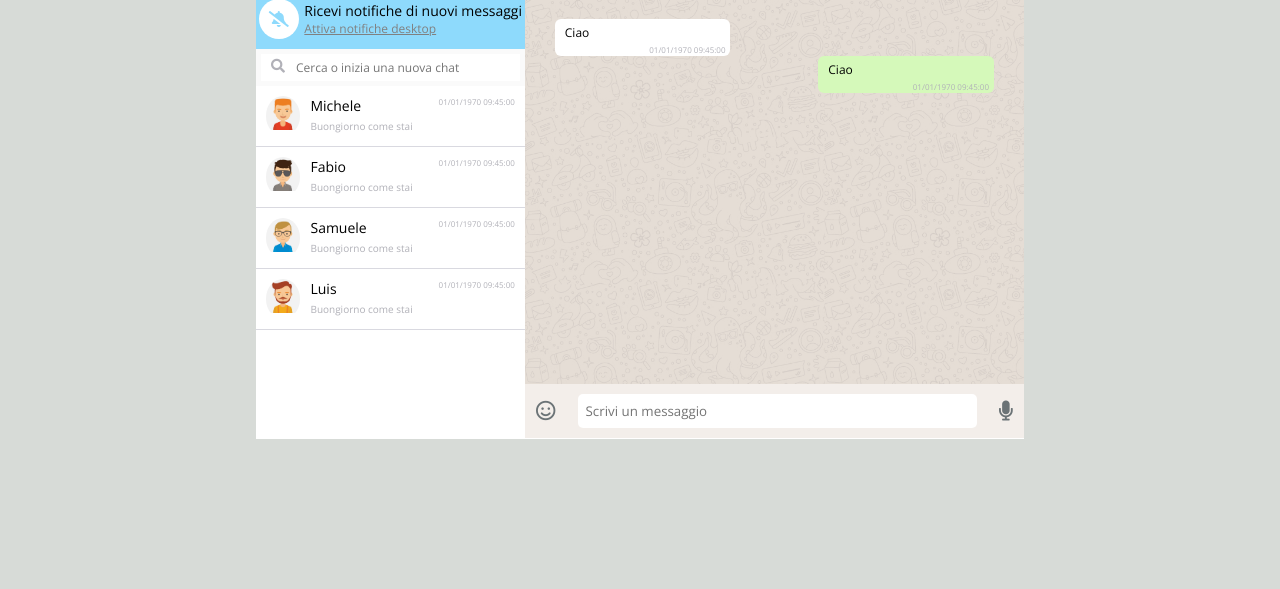
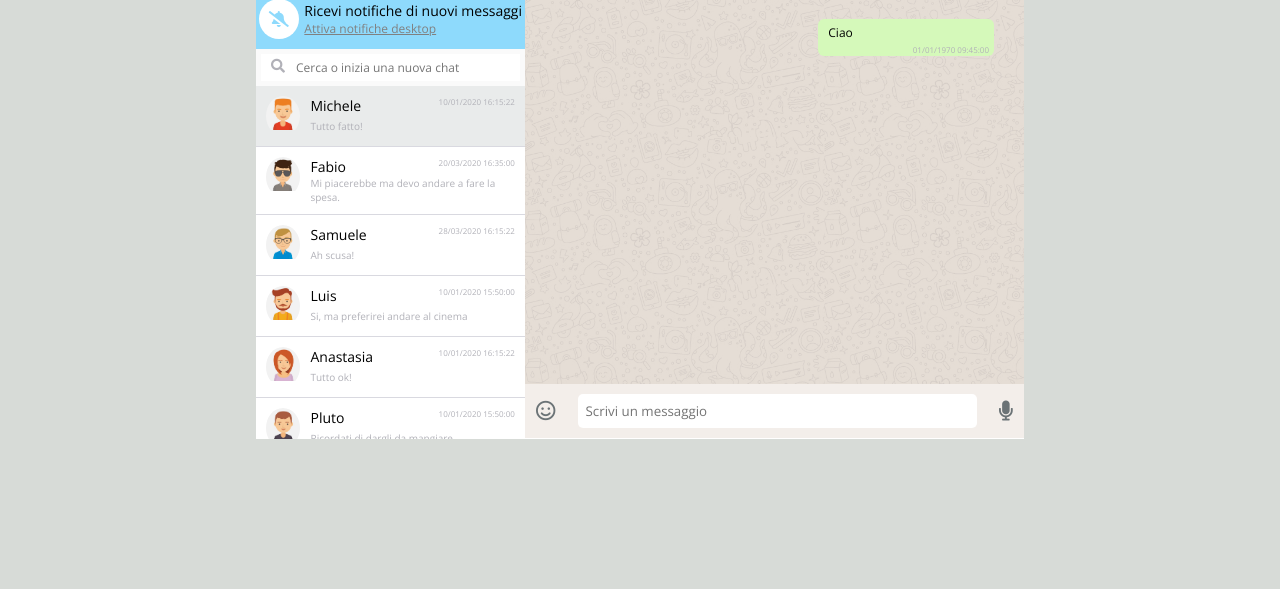
Before and after one commit to LucaQuacquarelli/vue-boolzapp, a plain HTML site: page index.html in a window 1280 px wide. Shown: the part 211-800 px from the top of the page. Drawn offline with nearby package versions, Linux system fonts and the light colour scheme.

Commit message:
Collegate chat al click

```diff
--- a/css/style.css
+++ b/css/style.css
@@ -160,6 +160,12 @@ header {
     display: flex;
     padding: 10px;
     border-bottom: 1px solid #d9d9e0;
+    cursor: pointer;
+}
+
+.contact-chat:hover,
+.contact-chat.active {
+    background-color: #e9ebeb;
 }
 
 .contact-chat .name-chat {
@@ -203,8 +209,7 @@ header {
     overflow-y: scroll;
 }
 
-.message-received .message,
-.message-sended .message {
+.messages .message {
     position: relative;
     width: 40%;
     padding: 5px 10px;
@@ -218,18 +223,18 @@ header {
     right: 5px;
 }
 
-.message-received .message {
+.messages.received .message {
     background-color: white;
 }
 
-.chat-text .message-sended {
+.chat-text .messages.sended {
     display: table;
     content: "";
     clear: both;
     width: 100%;
 }
 
-.message-sended .message {
+.messages.sended .message {
     float: right;
     background-color: #d5f9ba;
 }
--- a/index.html
+++ b/index.html
@@ -9,13 +9,14 @@
         <link rel="preconnect" href="https://fonts.gstatic.com">
         <link href="https://fonts.googleapis.com/css2?family=Open+Sans:wght@400;700&display=swap" rel="stylesheet">
         <link rel="stylesheet" href="css/style.css">
+        <link rel="icon" href="img/favicon.ico">
         <title>Whatsapp Web</title>
     </head>
     <body>
         <div class="container">
             <header></header>
-            <div class="app-container" id="root">
-                <div class="chat-list">
+            <main class="app-container" id="root">
+                <aside class="chat-list">
                     <div class="chat-list-header">
                         <div class="user-info">
                             <div class="user-photo">
@@ -39,31 +40,36 @@
                         </div>
                     </div>
                     <div class="find-bar">
-                        <i class="fas fa-search font-14"></i>
+                        <label for="search">
+                            <i class="fas fa-search font-14"></i>
+                        </label>
                         <input type="text" placeholder="Cerca o inizia una nuova chat" class="font-12">
                     </div>
                     <div class="all-chat">
-                        <div class="contact-chat" v-for="(contact, index) in contacts">
+                        <div class="contact-chat"
+                        v-for="(contact, index) in contacts"
+                        :class="(index == activeIndex) ? 'active' : ''"
+                        @click="setActive(index)">
                             <div class="photo-chat">
-                                <img :src="`img/avatar${contact.avatar}.jpg`" alt="contact photo">
+                                <img :src="getContactImg(index)" alt="contact photo">
                             </div>
                             <div class="name-chat">
                                 <div class="name font-14">{{contact.name}}</div>
-                                <div class="activity">01/01/1970 09:45:00</div>
-                                <div class="message-chat">Buongiorno come stai</div>
+                                <div class="activity">{{getData(index)}}</div>
+                                <div class="message-chat">{{getLastMessage(index)}}</div>
                             </div>
                         </div>
                     </div>
-                </div>
-                <div class="chat-container">
+                </aside>
+                <section class="chat-container">
                     <div class="chat-header">
                         <div class="contact-info">
                             <div class="contact-photo">
-                                <img src="img/avatar_1.jpg" alt="contact photo">
+                                <img :src="getChatContactImg()" alt="contact photo">
                             </div>
                             <div class="contact-name">
-                                <div class="name font-14">Michele</div>
-                                <div class="activity">Ultimo accesso oggi alle 17.30</div>
+                                <div class="name font-14">{{getChatContactName()}}</div>
+                                <div class="activity">{{getContactActivity()}}</div>
                             </div>
                         </div>
                         <div class="button-chat">
@@ -73,13 +79,7 @@
                         </div>
                     </div>
                     <div class="chat-text">
-                        <div class="message-received">
-                            <div class="message font-12">
-                                <span>Ciao</span>
-                                <div class="activity">01/01/1970 09:45:00</div>
-                            </div>
-                        </div>
-                        <div class="message-sended">
+                        <div class="messages sended">
                             <div class="message font-12">
                                 <span>Ciao</span>
                                 <div class="activity">01/01/1970 09:45:00</div>
@@ -91,8 +91,8 @@
                         <input type="text" placeholder="Scrivi un messaggio">
                         <i class="fas fa-microphone"></i>
                     </div>
-                </div>
-            </div>
+                </section>
+            </main>
             <script src="js/script.js"></script>
         </div>
     </body>
--- a/js/script.js
+++ b/js/script.js
@@ -7,6 +7,7 @@ var app = new Vue(
                     name: 'Michele',
                     avatar: '_1',
                     visible: true,
+                    activity: 'Ultimo accesso oggi alle 02:18',
                     messages: [
                         {
                             date: '10/01/2020 15:30:55',
@@ -29,6 +30,7 @@ var app = new Vue(
                     name: 'Fabio',
                     avatar: '_2',
                     visible: true,
+                    activity: 'Ultimo accesso oggi alle 12:02',
                     messages: [
                         {
                             date: '20/03/2020 16:30:00',
@@ -51,6 +53,7 @@ var app = new Vue(
                     name: 'Samuele',
                     avatar: '_3',
                     visible: true,
+                    activity: 'Online',
                     messages: [
                         {
                             date: '28/03/2020 10:10:40',
@@ -73,6 +76,7 @@ var app = new Vue(
                     name: 'Luis',
                     avatar: '_4',
                     visible: true,
+                    activity: 'Ultimo accesso 12/01/2021 alle 19:00',
                     messages: [
                         {
                             date: '10/01/2020 15:30:55',
@@ -86,9 +90,129 @@ var app = new Vue(
                         }
                     ],
                 },
-            ]
+                {
+                    name: 'Anastasia',
+                    avatar: '_6',
+                    visible: true,
+                    activity: 'Ultimo accesso oggi alle 17.30',
+                    messages: [
+                        {
+                            date: '10/01/2020 15:30:55',
+                            text: 'Hai portato a spasso il cane?',
+                            status: 'sent'
+                        },
+                        {
+                            date: '10/01/2020 15:50:00',
+                            text: 'Ricordati di dargli da mangiare',
+                            status: 'sent'
+                        },
+                        {
+                            date: '10/01/2020 16:15:22',
+                            text: 'Tutto ok!',
+                            status: 'received'
+                        }
+                    ],
+                },
+                {
+                    name: 'Pluto',
+                    avatar: '_7',
+                    visible: true,
+                    activity: 'Ultimo accesso oggi alle 07:30',
+                    messages: [
+                        {
+                            date: '10/01/2020 15:30:55',
+                            text: 'Hai portato a spasso il cane?',
+                            status: 'sent'
+                        },
+                        {
+                            date: '10/01/2020 16:15:22',
+                            text: 'Tutto fatto!',
+                            status: 'received'
+                        },
+                        {
+                            date: '10/01/2020 15:50:00',
+                            text: 'Ricordati di dargli da mangiare',
+                            status: 'sent'
+                        }
+                    ],
+                },
+                {
+                    name: 'Paperino',
+                    avatar: '_8',
+                    visible: true,
+                    activity: 'Online',
+                    messages: [
+                        {
+                            date: '10/01/2020 15:30:55',
+                            text: 'Come stai?',
+                            status: 'sent'
+                        },
+                        {
+                            date: '10/01/2020 15:50:00',
+                            text: 'Bene tu?',
+                            status: 'sent'
+                        },
+                        {
+                            date: '10/01/2020 16:15:22',
+                            text: 'Disastro totale',
+                            status: 'received'
+                        }
+                    ],
+                },
+                {
+                    name: 'Genoveffa',
+                    avatar: '_io',
+                    visible: true,
+                    activity: 'Ultimo accesso oggi alle 21:47',
+                    messages: [
+                        {
+                            date: '10/01/2020 15:30:55',
+                            text: 'Sono stanca',
+                            status: 'sent'
+                        },
+                        {
+                            date: '10/01/2020 15:50:00',
+                            text: 'Dormi',
+                            status: 'sent'
+                        },
+                        {
+                            date: '10/01/2020 16:15:22',
+                            text: 'Lo farò dopo aver terminato i compiti',
+                            status: 'received'
+                        }
+                    ],
+                },
+            ],
+            activeIndex: 0
         },
         methods: {
+            getContactImg: function(contactIndex) {
+                const { avatar } = this.contacts[contactIndex];
+                return `img/avatar${avatar}.jpg`;
+            },
+            getData: function(contactIndex) {
+                const lastData = this.contacts[contactIndex].messages.length -1;
+                return this.contacts[contactIndex].messages[lastData].date;
+            },
+            getLastMessage: function(contactIndex) {
+                const lastMessage = this.contacts[contactIndex].messages.length -1;
+                return this.contacts[contactIndex].messages[lastMessage].text;
+            },
+            getChatContactImg: function() {
+                let contactImg = this.contacts[this.activeIndex].avatar;
+                return `img/avatar${contactImg}.jpg`
+            },
+            getChatContactName: function() {
+                let contactName = this.contacts[this.activeIndex].name;
+                return contactName;
+            },
+            setActive: function(newIndex) {
+                this.activeIndex = newIndex;
+            },
+            getContactActivity: function() {
+                let contactActivity = this.contacts[this.activeIndex].activity;
+                return contactActivity;
+            }
         }
     }
 )
```
Also changed, not shown: img/avatar_6.jpg (added), img/avatar_7.jpg (added), img/avatar_8.jpg (added), img/avatar_io.jpg (added), img/favicon.ico (added).
